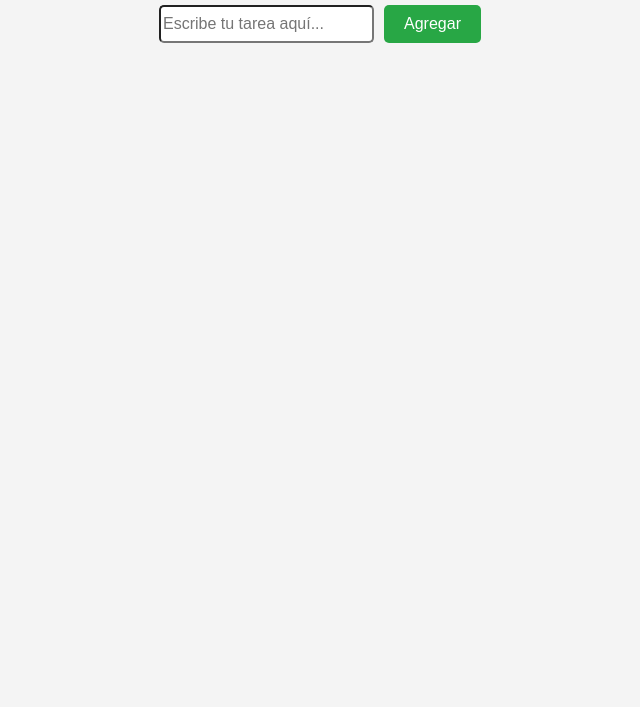
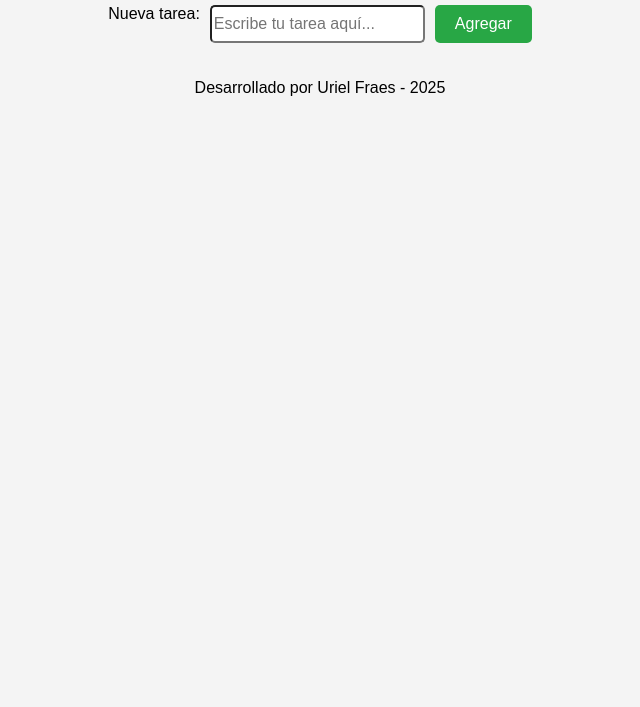
Before and after one commit to Urielfraes/Lista-Tareas, a plain HTML site: page index.html in a window 1280 px wide. Shown: the part 93-800 px from the top of the page, without its empty margins (320-960 px from the left). Drawn offline with Linux system fonts and the light colour scheme.

Commit message:
Corrijo posición de footer y agrego script para mostrar año

```diff
--- a/index.html
+++ b/index.html
@@ -1,15 +1,22 @@
 <!DOCTYPE html>
 <html lang="es">
 <head>
-    <meta charset="UTF-8">
+    <meta charset="UTF-8"
+    name="viewport"
+    content="width=device-width, initial-scale=1.0">
     <title>Lista de Tareas</title>
     <link rel="stylesheet" href="style.css">
 </head>
 <body>
-    <h1> Mi lista de tareas</h1>
 
-    <form id="todo-form">
-        <input
+    <header>
+        <h1> Mi lista de tareas</h1>
+    </header>
+
+    <main>
+        <form id="todo-form">
+         <label for="todo-input">Nueva tarea:</label>
+         <input
             type="text"
             id="todo-input"
             placeholder="Escribe tu tarea aquí..."
@@ -18,10 +25,13 @@
         <button type="submit">Agregar</button>
     </form>
 
-    <ul id="todo-list">
+        <ul id="todo-list">
         <!-- Aquí irán las tareas-->
-    </ul>
-
+        </ul>
+    </main>
+    <footer>
+        <p>Desarrollado por Uriel Fraes - <span id="year"></span></p>
+    </footer>
     <script src="script.js"></script>
 </body>
 </html>
--- a/script.js
+++ b/script.js
@@ -43,3 +43,8 @@ todoForm.addEventListener('submit', event => {
     todoInput.value = '';
     todoInput.focus();
 })
+
+const yearSpan = document.getElementById('year');
+if (yearSpan) {
+    yearSpan.textContent = new Date().getFullYear();
+}
```
